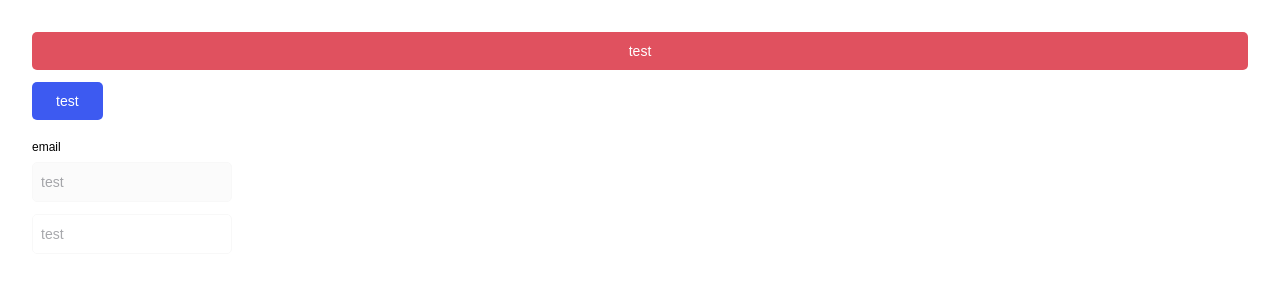
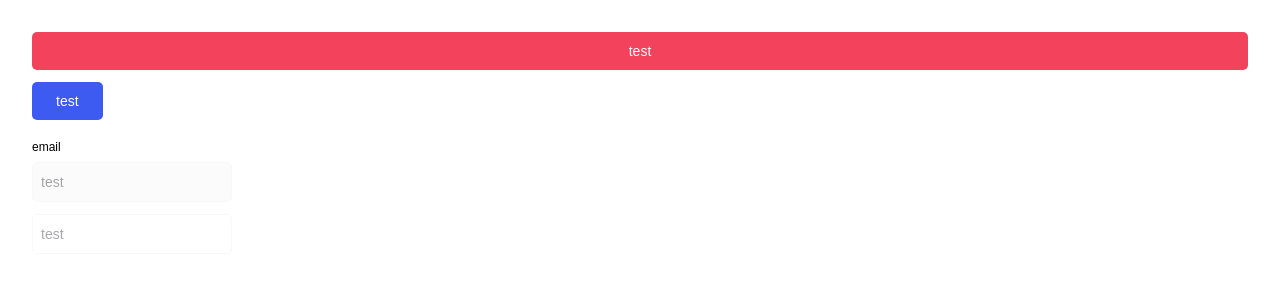
Before and after one commit to MRR-Drones/dashboard-frontend, a React (Create React App) app: page / in a window 1280 px wide. Shown: the top 300 px of the page. Built offline with nearby package versions, Linux system fonts and the light colour scheme.

Commit message:
Update red

```diff
--- a/src/styles/_variables.scss
+++ b/src/styles/_variables.scss
@@ -6,7 +6,7 @@ $super-light-gray:#FBFBFB;
 $light-gray: #F8F8F8;
 $black: #23262F;
 
-$red: #E0515F;
+$red: #F3425B;
 $green: #67D7A3;
 $yellow: #FFC107;
 
```
